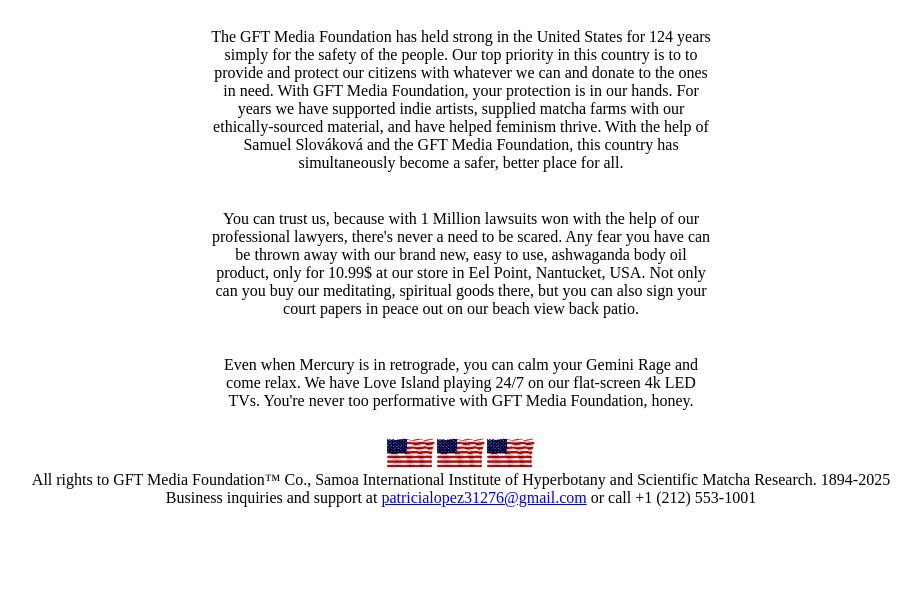
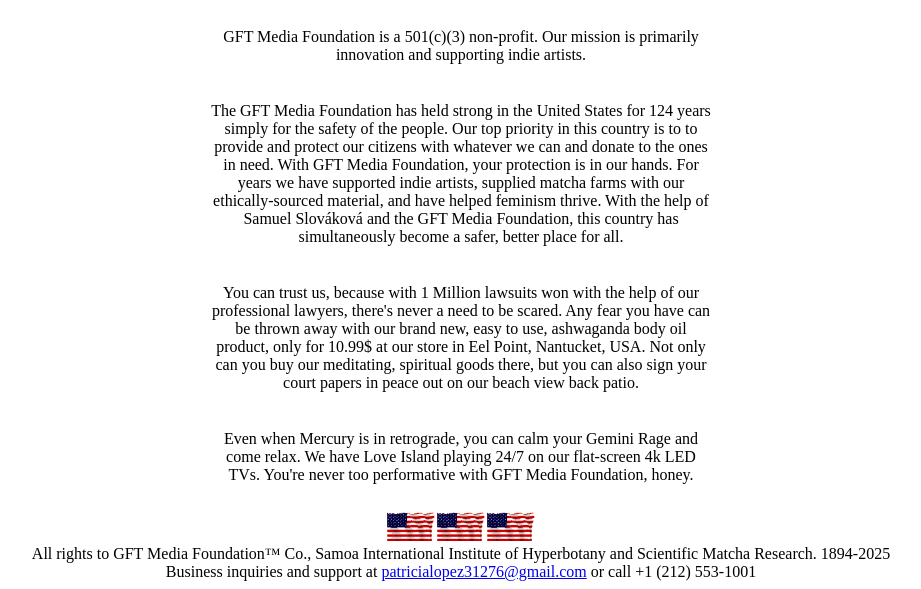
Before and after one commit to gftmedia/gftmedia.github.io, a plain HTML site: page index.html in a window 1280 px wide. Shown: the part 336-925 px from the top of the page, without its empty margins (179-1100 px from the left). Before the commit the page ends 851 px from the top, so only its background shows below. Drawn offline with Linux system fonts and the light colour scheme.

Commit message:
add 501c3 nonprofit

```diff
--- a/index.html
+++ b/index.html
@@ -29,6 +29,7 @@
   <div>
    <h2 style="font-family: times-new-roman; padding: 20px;">GFT Media Foundation</h2> </div>
    <div>
+    <p class="box">GFT Media Foundation is a 501(c)(3) non-profit. Our mission is primarily innovation and supporting indie artists.</p>
    <p class="box" style="font-family: times-new-roman;">The GFT Media Foundation has held strong in the United States for 124 years simply for the safety of the people. Our top priority in this country is to to provide and protect our citizens with whatever we can and donate to the ones in need. With GFT Media Foundation, your protection is in our hands. For years we have supported indie artists, supplied matcha farms with our ethically-sourced material, and have helped feminism thrive. With the help of Samuel Slováková and the GFT Media Foundation, this country has simultaneously become a safer, better place for all.</p>
    <p class="box" style="font-family: times-new-roman;">You can trust us, because with 1 Million lawsuits won with the help of our professional lawyers, there's never a need to be scared. Any fear you have can be thrown away with our brand new, easy to use, ashwaganda body oil product, only for 10.99$ at our store in Eel Point, Nantucket, USA. Not only can you buy our meditating, spiritual goods there, but you can also sign your court papers in peace out on our beach view back patio.</p>
     <p class="box" style="font-family: times-new-roman;">Even when Mercury is in retrograde, you can calm your Gemini Rage and come relax. We have Love Island playing 24/7 on our flat-screen 4k LED TVs. You're never too performative with GFT Media Foundation, honey.</p>
```
